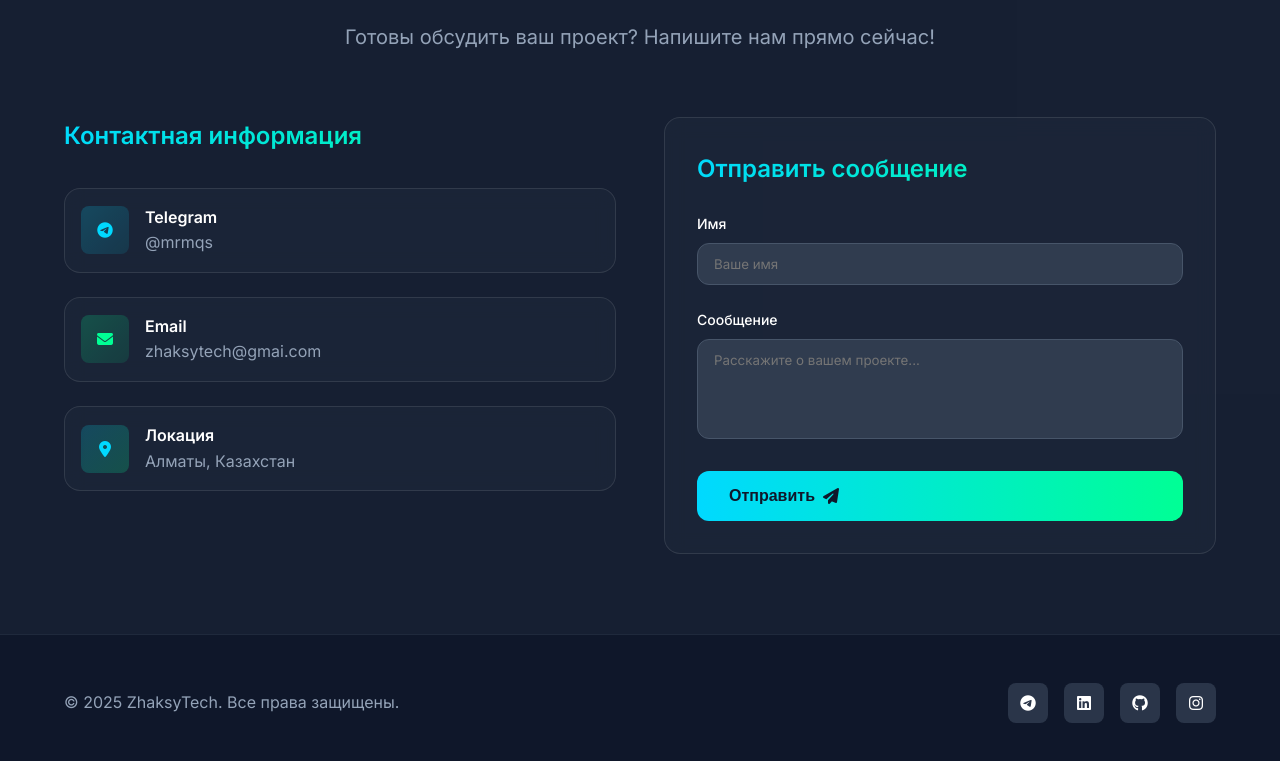
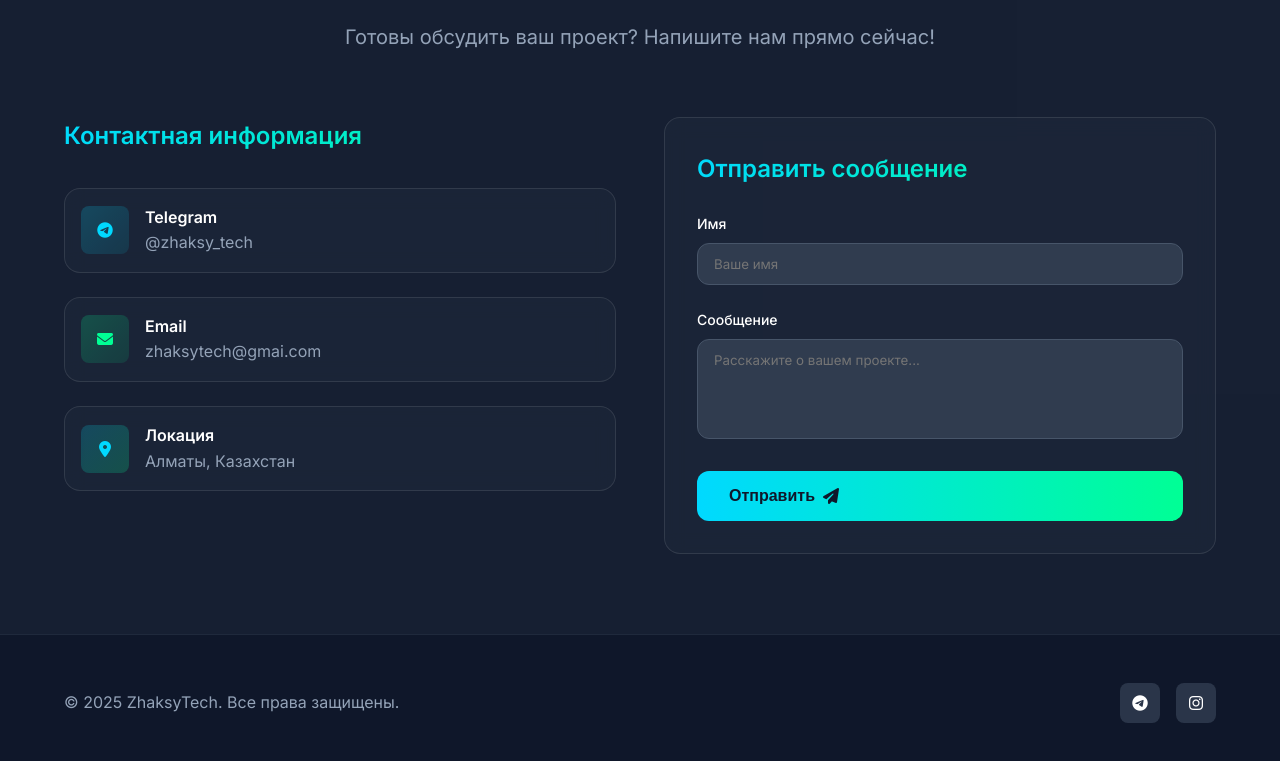
Before and after one commit to mrmaqsat/ZhaksyTech, a plain HTML site: page index.html in a window 1280 px wide. Shown: the part 2401-3162 px from the top of the page. Drawn offline with Linux system fonts and the light colour scheme.

Commit message:
Update index.html

```diff
--- a/index.html
+++ b/index.html
@@ -935,7 +935,7 @@
                             </div>
                             <div class="contact-item-text">
                                 <h4>Telegram</h4>
-                                <p>@mrmqs</p>
+                                <p>@zhaksy_tech</p>
                             </div>
                         </div>
 
@@ -1010,16 +1010,10 @@
                 </div>
 
                 <div class="social-links">
-                    <a href="#" class="social-link">
+                    <a href="https://t.me/zhaksytech" class="social-link">
                         <i class="fab fa-telegram"></i>
                     </a>
-                    <a href="#" class="social-link">
-                        <i class="fab fa-linkedin"></i>
-                    </a>
-                    <a href="#" class="social-link">
-                        <i class="fab fa-github"></i>
-                    </a>
-                    <a href="#" class="social-link">
+                    <a href="https://www.instagram.com/zhaksytech?igsh=MTN5a3pqOTh6aXpweg==" class="social-link">
                         <i class="fab fa-instagram"></i>
                     </a>
                 </div>
```
